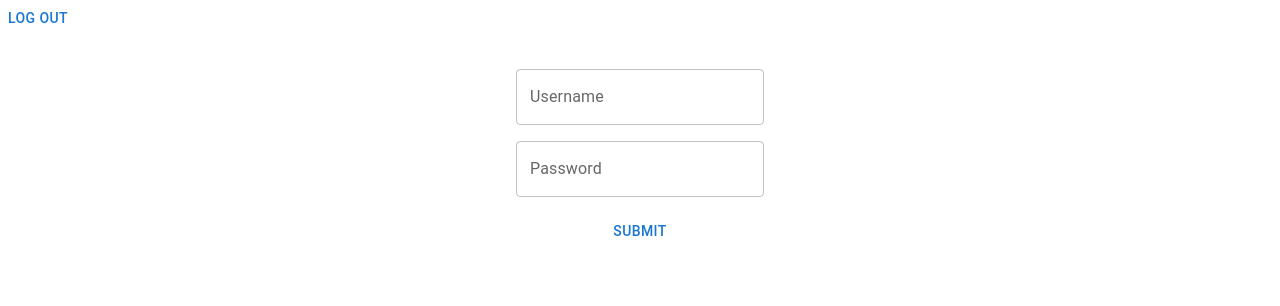
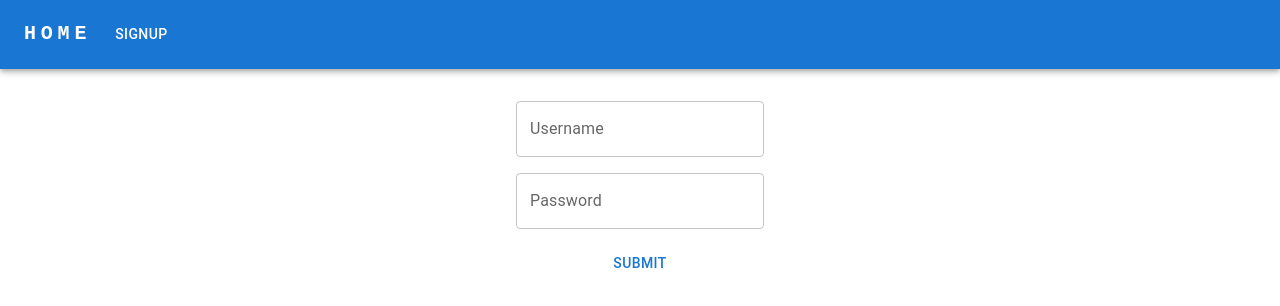
Before and after one commit to Pakleni/PIA-Project, a React app in the folder front-end/: page / in a window 1280 px wide. Shown: the top 306 px of the page. Built offline with nearby package versions, Linux system fonts and the light colour scheme.

Commit message:
Navigation Bar

```diff
--- a/front-end/src/App.tsx
+++ b/front-end/src/App.tsx
@@ -1,5 +1,5 @@
 import React, { useEffect, useState } from 'react';
-import { Route, Switch } from 'react-router-dom';
+import { Route, Switch, useHistory } from 'react-router-dom';
 import FrontPage from './pages/FrontPage';
 import Page404 from './pages/404';
 import {
@@ -15,11 +15,13 @@ import AdminSignup from './pages/AdminSignup';
 import ChangePassword from './pages/ChangePassword';
 import UserSignup from './pages/UserSignup';
 import CorpSignup from './pages/CorpSignup';
+import NavigationBar from './components/Navigation';
 
 const theme = responsiveFontSizes(createTheme({}));
 
 const App: React.FC = () => {
   const [user, setUser] = useState<User>();
+  const history = useHistory();
 
   const loginOnLoad = async ({
     username,
@@ -45,13 +47,14 @@ const App: React.FC = () => {
   const Logout = () => {
     localStorage.removeItem('user');
     setUser(undefined);
+    history.push('/');
   };
 
   return (
     <>
       <ThemeProvider theme={theme}>
         <CssBaseline />
-        <Button onClick={Logout}>Log Out</Button>
+        <NavigationBar Logout={Logout} user={user} />
         <Switch>
           <Route exact path="/admin/signup" component={AdminSignup} />
           {/* so route needs to be fluid with user type */}
--- /dev/null
+++ b/front-end/src/components/Navigation.tsx
@@ -0,0 +1,110 @@
+import {
+  AppBar,
+  Box,
+  Button,
+  Container,
+  Toolbar,
+  Typography
+} from '@mui/material';
+import React from 'react';
+import { Link } from 'react-router-dom';
+import { User } from '../types/User';
+
+interface NavigationBarProps {
+  Logout: () => void;
+  user?: User;
+}
+
+const NavigationBar: React.FC<NavigationBarProps> = ({ Logout, user }) => {
+  const userPages: {
+    label: string;
+    link: string;
+  }[] = [];
+  const corpPages: {
+    label: string;
+    link: string;
+  }[] = [];
+  const adminPages: {
+    label: string;
+    link: string;
+  }[] = [
+    {
+      label: 'Corporation Signup',
+      link: '/corp/signup'
+    },
+    {
+      label: 'User Signup',
+      link: '/user/signup'
+    }
+  ];
+  const notLoggedPages: {
+    label: string;
+    link: string;
+  }[] = [
+    {
+      label: 'Signup',
+      link: '/corp/signup'
+    }
+  ];
+  const pages = user
+    ? user.type === 'Admin'
+      ? adminPages
+      : user.type === 'Buyer'
+      ? userPages
+      : corpPages
+    : notLoggedPages;
+
+  return (
+    <>
+      <AppBar position="static">
+        <Container maxWidth="xl">
+          <Toolbar disableGutters>
+            <Typography
+              variant="h6"
+              noWrap
+              to={'/'}
+              component={Link}
+              sx={{
+                mr: 2,
+                display: { xs: 'none', md: 'flex' },
+                fontFamily: 'monospace',
+                fontWeight: 700,
+                letterSpacing: '.3rem',
+                color: 'inherit',
+                textDecoration: 'none'
+              }}
+            >
+              HOME
+            </Typography>
+            <Box sx={{ flexGrow: 1, display: { xs: 'none', md: 'flex' } }}>
+              {pages.map((page) => (
+                <Button
+                  key={page.link}
+                  sx={{ my: 2, color: 'white', display: 'block' }}
+                  component={Link}
+                  to={page.link}
+                >
+                  <Typography variant="button">{page.label}</Typography>
+                </Button>
+              ))}
+            </Box>
+            <Box sx={{ flexGrow: 0 }}>
+              {user && (
+                <Button
+                  onClick={Logout}
+                  variant="contained"
+                  color="secondary"
+                  sx={{ float: 'right' }}
+                >
+                  <Typography variant="button">Log out</Typography>
+                </Button>
+              )}
+            </Box>
+          </Toolbar>
+        </Container>
+      </AppBar>
+    </>
+  );
+};
+
+export default NavigationBar;
```
